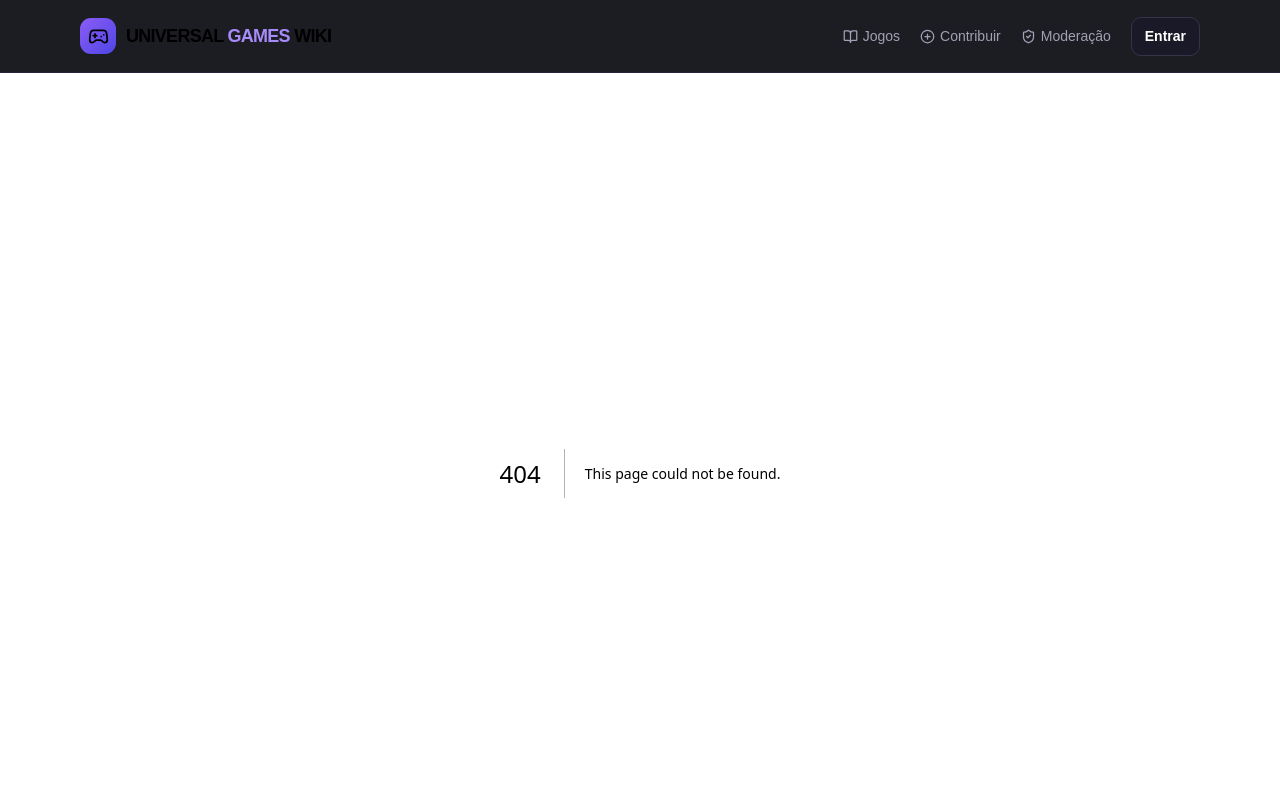
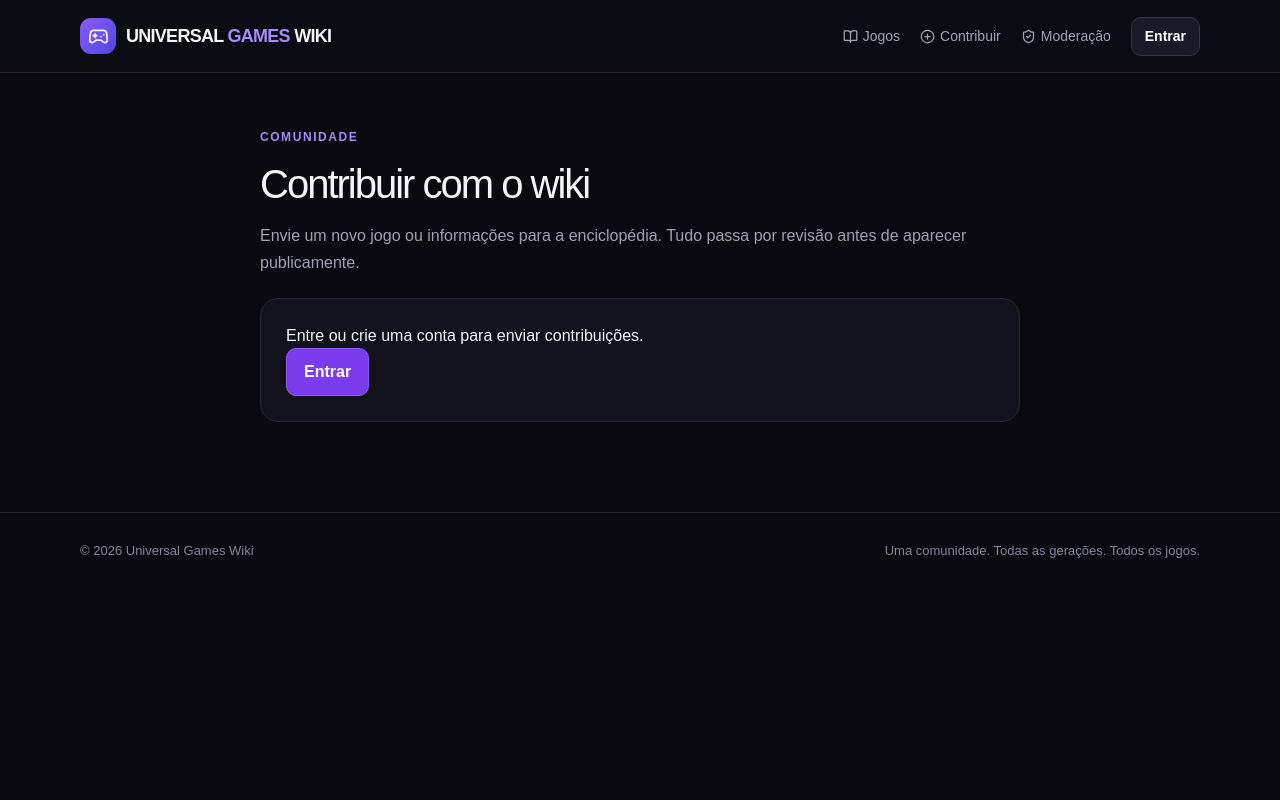
Before and after one commit to davizim140/Universal-Games-Wiki, a Next.js app: page /contribuir in a window 1280 px wide. Before the commit this address had no page. Shown: the top 800 px of the page. Built offline with nearby package versions, Linux system fonts and the light colour scheme; no server answers.

Commit message:
Add app/contribuir/page.tsx

```diff
--- /dev/null
+++ b/app/contribuir/page.tsx
@@ -0,0 +1,22 @@
+import { submitContribution, signOut } from "@/app/actions";
+import { createClient } from "@/lib/supabase/server";
+
+export default async function ContribuirPage({ searchParams }: { searchParams: Promise<{ erro?: string; sucesso?: string }> }) {
+  const p = await searchParams;
+  let user = null;
+  try { const supabase = await createClient(); const result = await supabase.auth.getUser(); user = result.data.user; } catch {}
+  return <main className="container" style={{ maxWidth: 760, paddingTop: 55 }}>
+    <div style={{ color: "#a78bfa", fontSize: 12, fontWeight: 800, letterSpacing: ".13em" }}>COMUNIDADE</div><h1 style={{ fontSize: 40, letterSpacing: "-.05em", margin: "8px 0" }}>Contribuir com o wiki</h1><p className="muted" style={{ lineHeight: 1.7 }}>Envie um novo jogo ou informações para a enciclopédia. Tudo passa por revisão antes de aparecer publicamente.</p>
+    {p.erro && <p style={{ color: "#fca5a5" }}>{p.erro}</p>}{p.sucesso && <p style={{ color: "#86efac" }}>{p.sucesso}</p>}
+    {!user ? <div className="panel" style={{ padding: 25, marginTop: 22 }}><p>Entre ou crie uma conta para enviar contribuições.</p><a className="btn" href="/entrar">Entrar</a></div> :
+    <form action={submitContribution} className="panel" style={{ padding: 25, display: "grid", gap: 16, marginTop: 22 }}>
+      <div className="muted" style={{ fontSize: 13 }}>Conectado como {user.email}</div>
+      <label>Tipo de contribuição<select className="field" name="type"><option value="game">Adicionar um jogo</option><option value="article">Enviar um artigo</option><option value="edit">Sugerir uma correção</option></select></label>
+      <label>Nome ou título<input className="field" name="title" required maxLength={120} placeholder="Ex.: The Legend of Zelda: Breath of the Wild" /></label>
+      <label>Plataforma<input className="field" name="platform" maxLength={100} placeholder="Ex.: Nintendo Switch, PC, PlayStation 5..." /></label>
+      <label>Resumo<textarea className="field" name="summary" required rows={3} maxLength={500} placeholder="Uma descrição curta..." /></label>
+      <label>Informações adicionais<textarea className="field" name="details" rows={7} placeholder="Desenvolvedora, lançamento, gênero, história e fontes..." /></label>
+      <button className="btn" type="submit">Enviar para aprovação</button>
+    </form>}
+  </main>;
+}
```
